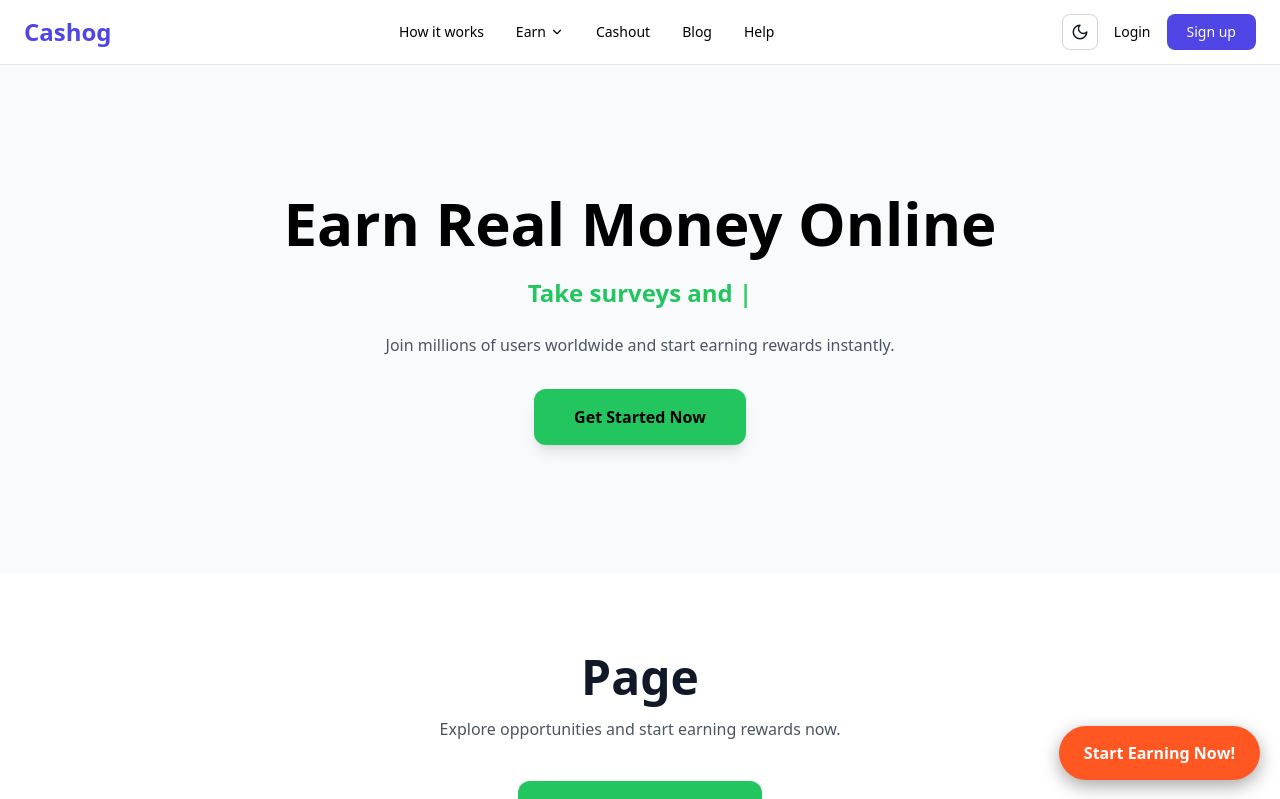
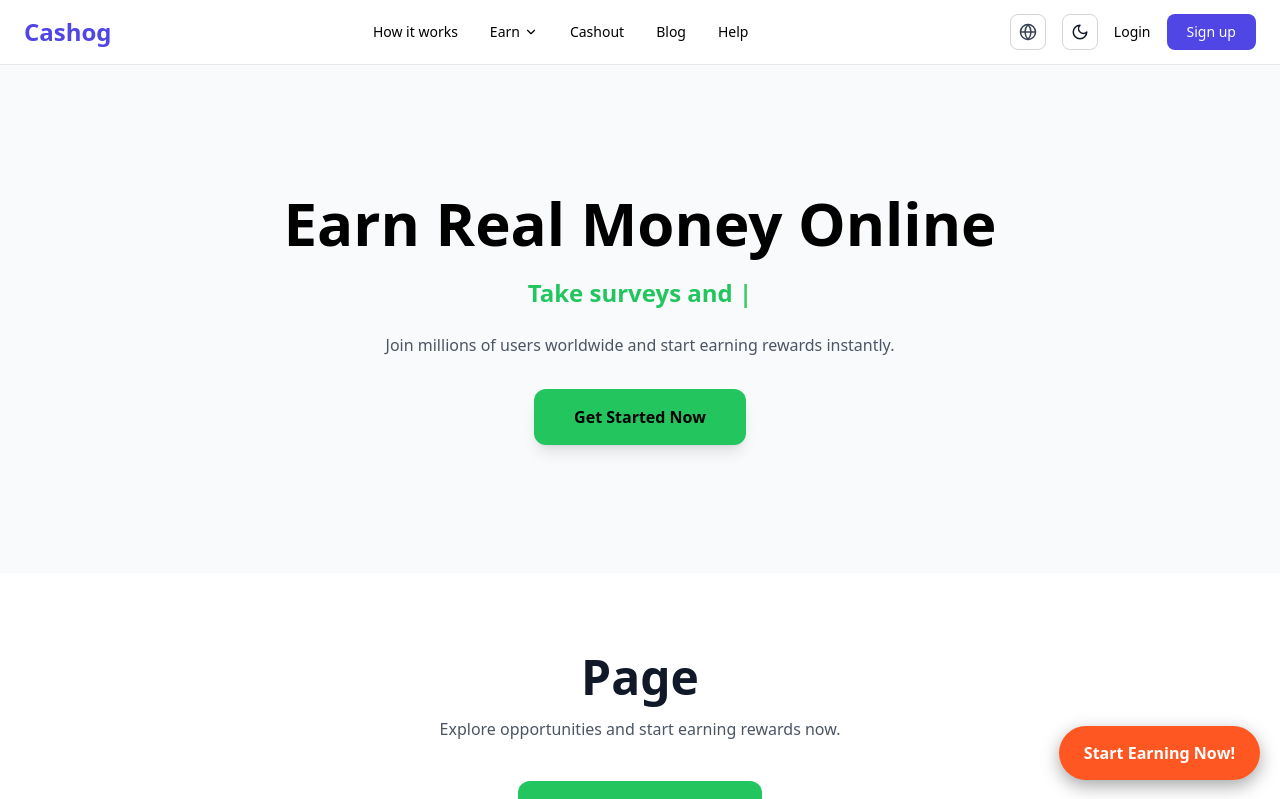
Before and after one commit to tool63/cashin, a Next.js app: page / in a window 1280 px wide. Shown: the top 799 px of the page. Built offline with nearby package versions, Linux system fonts and the light colour scheme.

Commit message:
Update LanguageSwitcher.tsx

```diff
--- a/components/switch/LanguageSwitcher.tsx
+++ b/components/switch/LanguageSwitcher.tsx
@@ -1,6 +1,20 @@
 "use client";
 
-// English-only version, no dynamic switching needed
+import { Globe } from "lucide-react";
+
 export default function LanguageSwitcher() {
-  return null; // Placeholder for future multi-language support
+  return (
+    <button
+      type="button"
+      className="p-2 rounded-lg border border-gray-300 dark:border-white/20
+                 bg-white dark:bg-gray-800
+                 text-gray-700 dark:text-gray-200
+                 hover:bg-gray-100 dark:hover:bg-gray-700
+                 transition"
+      title="Language (coming soon)"
+      aria-label="Language switcher"
+    >
+      <Globe size={18} />
+    </button>
+  );
 }
```
